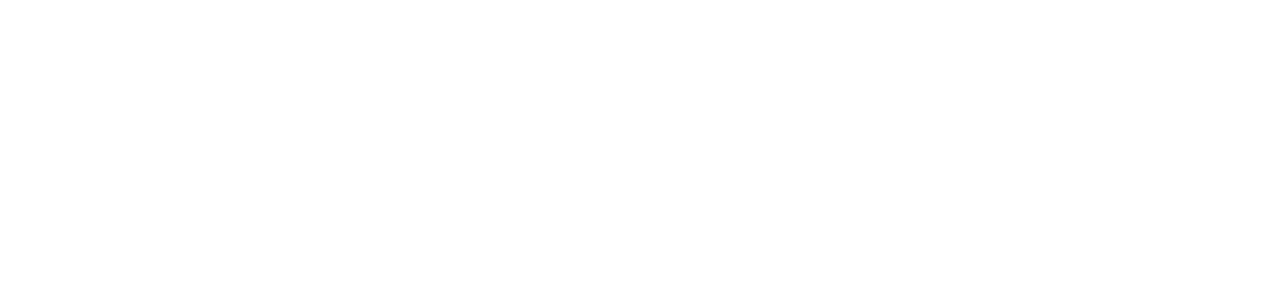
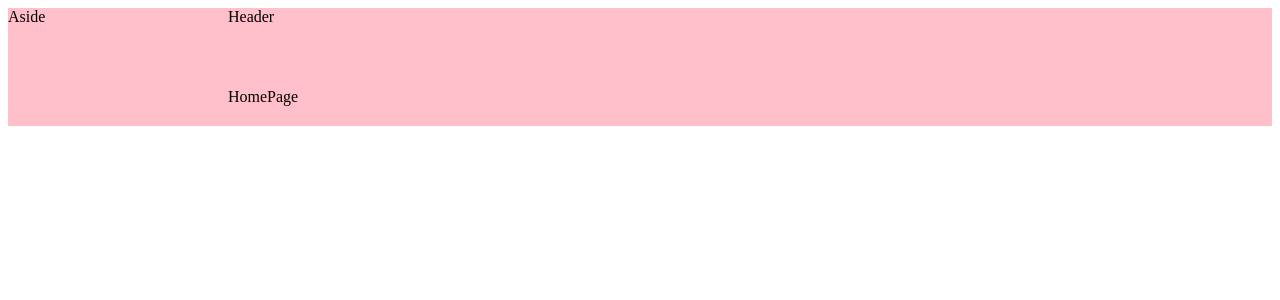
Before and after one commit to chuhx1024/vue3.0-admin, a Vue app: page /home in a window 1280 px wide. Before the commit this address had no page. Shown: the top 300 px of the page. Built offline with nearby package versions, Linux system fonts and the light colour scheme.

Commit message:
feat: use sass

```diff
--- a/components.d.ts
+++ b/components.d.ts
@@ -8,7 +8,11 @@
 declare module '@vue/runtime-core' {
   export interface GlobalComponents {
     copy: typeof import('./src/components/HelloWorld copy.vue')['default']
+    ElAside: typeof import('element-plus/es')['ElAside']
     ElButton: typeof import('element-plus/es')['ElButton']
+    ElContainer: typeof import('element-plus/es')['ElContainer']
+    ElHeader: typeof import('element-plus/es')['ElHeader']
+    ElMain: typeof import('element-plus/es')['ElMain']
     HelloWorld: typeof import('./src/components/HelloWorld.vue')['default']
     Home: typeof import('./src/components/Home.vue')['default']
     HomePage: typeof import('./src/components/HomePage.vue')['default']
--- a/package.json
+++ b/package.json
@@ -26,6 +26,7 @@
     "eslint-plugin-n": "^15.0.0",
     "eslint-plugin-promise": "^6.0.0",
     "eslint-plugin-vue": "^9.2.0",
+    "sass": "^1.53.0",
     "typescript": "^4.6.4",
     "unplugin-auto-import": "^0.9.3",
     "unplugin-vue-components": "^0.21.1",
--- /dev/null
+++ b/src/layout/BasicLayout.vue
@@ -0,0 +1,18 @@
+<template>
+    <div class="basicLayout-container">
+        <el-container>
+            <el-aside width="200px">Aside</el-aside>
+            <el-container>
+                <el-header>Header</el-header>
+                <el-main><router-view></router-view></el-main>
+            </el-container>
+        </el-container>
+    </div>
+</template>
+
+<script lang='ts' setup></script>
+<style lang="scss" scoped>
+.basicLayout-container {
+    background-color: pink;
+}
+</style>
--- a/src/main.ts
+++ b/src/main.ts
@@ -1,5 +1,4 @@
 import { createApp } from 'vue'
-import './style.css'
 import { createPinia } from 'pinia'
 import router from '@/router'
 import App from './App.vue'
--- a/src/style.css
+++ /dev/null
@@ -1,81 +0,0 @@
-:root {
-  font-family: Inter, Avenir, Helvetica, Arial, sans-serif;
-  font-size: 16px;
-  line-height: 24px;
-  font-weight: 400;
-
-  color-scheme: light dark;
-  color: rgba(255, 255, 255, 0.87);
-  background-color: #242424;
-
-  font-synthesis: none;
-  text-rendering: optimizeLegibility;
-  -webkit-font-smoothing: antialiased;
-  -moz-osx-font-smoothing: grayscale;
-  -webkit-text-size-adjust: 100%;
-}
-
-a {
-  font-weight: 500;
-  color: #646cff;
-  text-decoration: inherit;
-}
-a:hover {
-  color: #535bf2;
-}
-
-body {
-  margin: 0;
-  display: flex;
-  place-items: center;
-  min-width: 320px;
-  min-height: 100vh;
-}
-
-h1 {
-  font-size: 3.2em;
-  line-height: 1.1;
-}
-
-button {
-  border-radius: 8px;
-  border: 1px solid transparent;
-  padding: 0.6em 1.2em;
-  font-size: 1em;
-  font-weight: 500;
-  font-family: inherit;
-  background-color: #1a1a1a;
-  cursor: pointer;
-  transition: border-color 0.25s;
-}
-button:hover {
-  border-color: #646cff;
-}
-button:focus,
-button:focus-visible {
-  outline: 4px auto -webkit-focus-ring-color;
-}
-
-.card {
-  padding: 2em;
-}
-
-#app {
-  max-width: 1280px;
-  margin: 0 auto;
-  padding: 2rem;
-  text-align: center;
-}
-
-@media (prefers-color-scheme: light) {
-  :root {
-    color: #213547;
-    background-color: #ffffff;
-  }
-  a:hover {
-    color: #747bff;
-  }
-  button {
-    background-color: #f9f9f9;
-  }
-}
```
Also changed, not shown: src/router/index.ts (+11 -2 lines), 2 other files (tests, documents, lock files or other folders).
